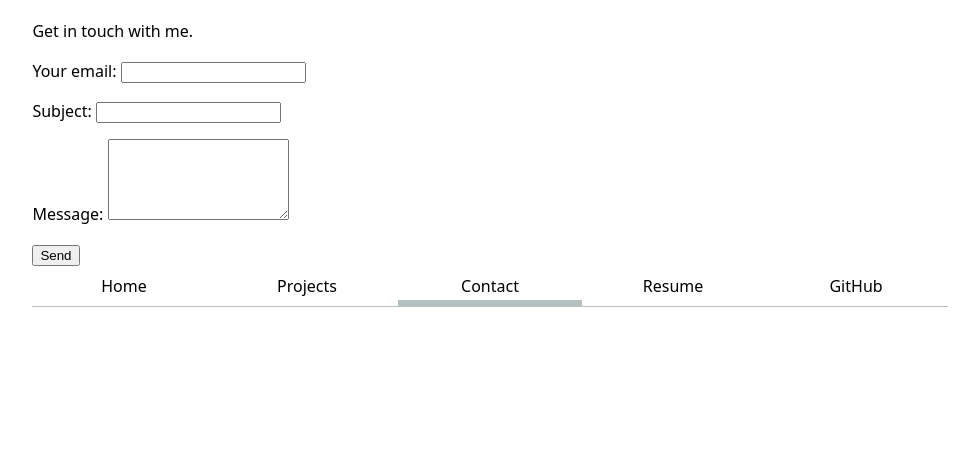
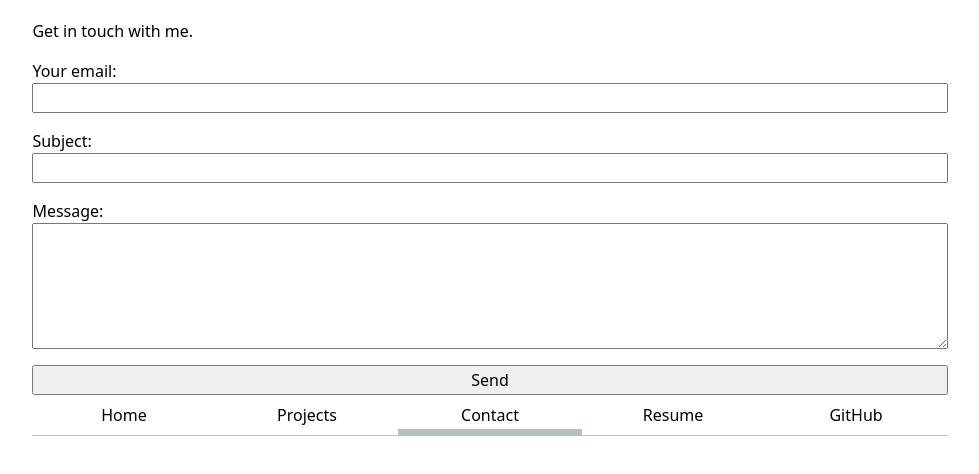
Before and after one commit to Negar12101/portfolio, a plain HTML site: page contact/index.html in a window 1280 px wide. Shown: the part 96-570 px from the top of the page, without its empty margins (150-1129 px from the left). Drawn offline with Linux system fonts and the light colour scheme.

Commit message:
Update style.css

```diff
--- a/style.css
+++ b/style.css
@@ -38,3 +38,21 @@ nav a:hover {
   padding-bottom: 0.1em;
   background-color: oklch(from var(--color-accent) 95% 5% h);
 }
+input,
+textarea,
+button {
+  font: inherit;
+}
+
+form label {
+  display: block;
+  margin-block: 1em;
+}
+
+form input,
+form textarea,
+form button {
+  display: block;
+  width: 100%;
+  box-sizing: border-box;
+}
```
